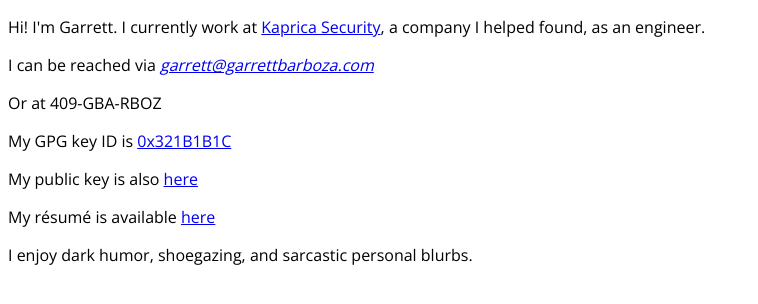
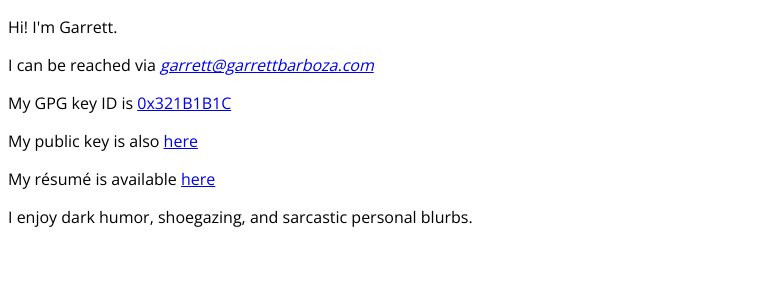
Before and after one commit to garrettbarboza/garrettbarboza.com, a plain HTML site: page index.html in a window 1280 px wide. Shown: the whole page, without its empty margins (0-758 px from the left). Drawn offline with nearby package versions, Linux system fonts and the light colour scheme; a web font is replaced by a local one.

Commit message:
Update index.html

```diff
--- a/index.html
+++ b/index.html
@@ -13,9 +13,8 @@
     </style>
   </head>
   <body>
-    <p>Hi! I'm Garrett. I currently work at <a href="http://www.kapricasecurity.com/">Kaprica Security</a>, a company I helped found, as an engineer.</p>
+    <p>Hi! I'm Garrett.</p>
     <p>I can be reached via <i><a id="blah" href=""></a></i></p>
-    <p>Or at 409-GBA-RBOZ</p>
     <p>My GPG key ID is <a href="http://pgp.mit.edu:11371/pks/lookup?search=0x321B1B1C">0x321B1B1C</a></p>
     <p>My public key is also <a href="pub.asc">here</a></p>
     <p>My résumé is available <a href="resume.pdf">here</a></p>
@@ -24,7 +23,6 @@
 
     <script type="text/javascript" src="g.js"></script>
     <script type="text/javascript">
-      /* Assume most bots don't execute javascript. */
       var blah = [37, 35, 48, 48, 39, 54, 54, 2, 37, 35, 48, 48, 39, 54, 54, 32, 35, 48, 32, 45, 56, 35, 108, 33, 45, 47];
       document.getElementById("blah").innerHTML = blah.map(function(x) { return String.fromCharCode(x ^ 0x42)}).join("");
       document.getElementById("blah").href = "mailto:" + document.getElementById("blah").innerHTML;
```
